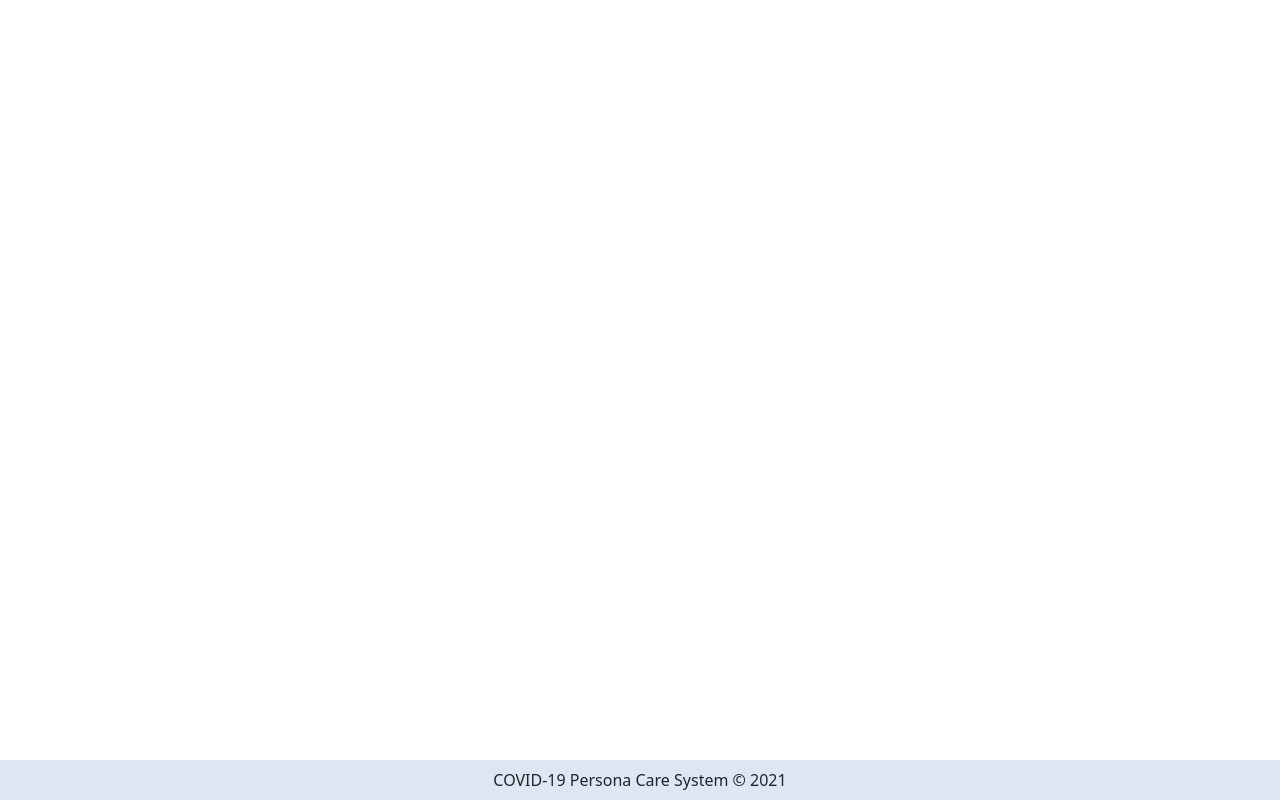
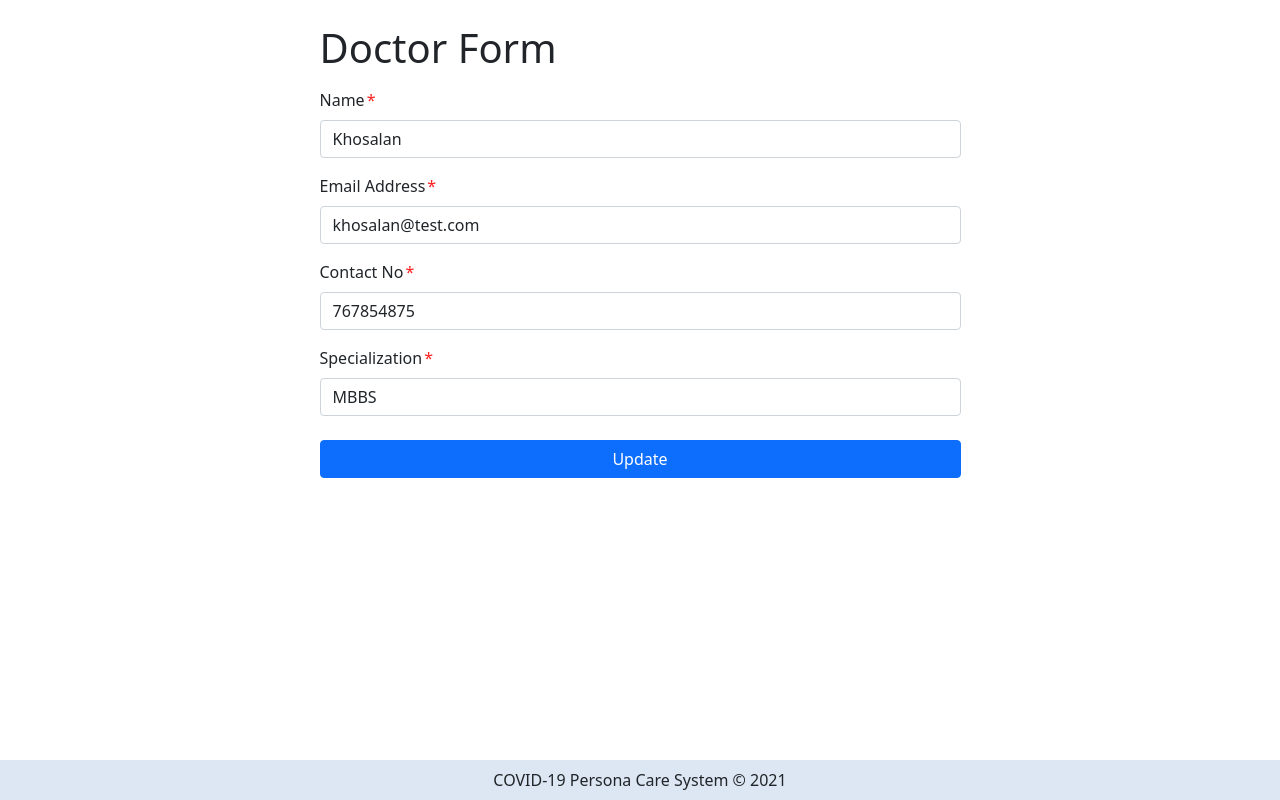
Before and after one commit to PersistentGEMS-GRP8/COVID_Persona_Care-Frontend, a React (Create React App) app: page /doctors/1 in a window 1280 px wide. Built offline with nearby package versions, Linux system fonts and the light colour scheme.

Commit message:
hospital manager dashboard with mock data and auth context

```diff
--- a/package.json
+++ b/package.json
@@ -9,6 +9,7 @@
     "axios": "^0.21.1",
     "bootstrap": "^5.0.2",
     "formik": "^2.2.9",
+    "jwt-decode": "^3.1.2",
     "lodash": "^4.17.21",
     "react": "^17.0.2",
     "react-bootstrap": "^2.0.0-beta.4",
--- a/src/App.js
+++ b/src/App.js
@@ -5,22 +5,34 @@ import { Container } from 'react-bootstrap';
 import Home from './components/Home';
 import Footer from './components/layout/footer';
 import Register from './pages/Register';
+import ManagerDashboard from './pages/ManagerDashboard';
+import RegisterDoctor from './pages/DoctorForm';
+import NotFound from './pages/NotFound';
+
+import { useAuth, AuthProvider } from './context/authContext';
 
 function App() {
   return (
-    <div>
-      <Router>
+    <Router>
+      <AuthProvider>
         <main>
-          <Container>
+          <Container fluid>
             <Switch>
               <Route exact path='/' component={Home} />
               <Route exact path='/register' component={Register} />
+              <Route
+                exact
+                path='/manager/dashboard'
+                component={ManagerDashboard}
+              />
+              <Route exact path='/doctors/:id' component={RegisterDoctor} />
+              <Route component={NotFound} />
             </Switch>
           </Container>
         </main>
         <Footer />
-      </Router>
-    </div>
+      </AuthProvider>
+    </Router>
   );
 }
 
--- /dev/null
+++ b/src/context/authContext.js
@@ -0,0 +1,100 @@
+import React, {
+  createContext,
+  useContext,
+  useEffect,
+  useState,
+  useMemo,
+} from 'react';
+import { useHistory, useLocation } from 'react-router-dom';
+import jwtDecode from 'jwt-decode';
+
+import * as userService from '../services/userService';
+
+const AuthContext = createContext({});
+
+const AuthProvider = ({ children }) => {
+  const [user, setUser] = useState(null);
+  const [error, setError] = useState(null);
+  const [loading, setLoading] = useState(false);
+  const [initialLoad, setInitialLoad] = useState(true);
+
+  const history = useHistory();
+  const location = useLocation();
+
+  const verifyJwtToken = (token) => {
+    // Checks for the validity
+    const decode = jwtDecode(token);
+    const now = new Date();
+    if (decode.exp * 1000 < now.getTime()) {
+      localStorage.removeItem('token');
+      return false;
+    }
+    return true;
+  };
+
+  useEffect(() => {
+    if (error) setError(null);
+  }, [location.pathname]);
+
+  useEffect(() => {
+    const token = localStorage.getItem('token');
+    if (!token) {
+      setInitialLoad(false);
+      return;
+    }
+
+    const isTokenValid = verifyJwtToken(token);
+    if (!isTokenValid) {
+      history.push('/login');
+      setInitialLoad(false);
+      return;
+    }
+
+    // Get current user details api call
+    // Set the user
+    // Set the route according to user role
+    setInitialLoad(false);
+  }, []);
+
+  const login = () => {
+    setLoading(true);
+    try {
+      // Login API call
+    } catch (err) {
+    } finally {
+      setLoading(false);
+    }
+  };
+
+  const signUp = async (name, email, contactNo, password) => {
+    setLoading(true);
+    const userData = { name, email, contactNo, password };
+    try {
+      const { data } = await userService.register(userData);
+      history.replace('/manager/dashboard');
+    } catch (err) {
+      if (err.response && err.response.status === 400)
+        setError(err.response.data);
+    } finally {
+      setLoading(false);
+    }
+  };
+
+  const memoedValue = useMemo(() => ({
+    user,
+    loading,
+    error,
+    login,
+    signUp,
+  }));
+
+  return (
+    <AuthContext.Provider value={memoedValue}>
+      {!initialLoad && children}
+    </AuthContext.Provider>
+  );
+};
+
+const useAuth = () => useContext(AuthContext);
+
+export { AuthProvider, useAuth };
--- /dev/null
+++ b/src/pages/DoctorForm.jsx
@@ -0,0 +1,112 @@
+import React, { useState, useEffect } from 'react';
+import { Container, Button, Row, Col } from 'react-bootstrap';
+import { Form, Formik } from 'formik';
+import * as Yup from 'yup';
+
+import TextInput from '../components/TextInput';
+import { getDoctorById, addDoctor } from '../services/doctorService';
+
+const RegisterDoctor = (props) => {
+  const initialFormValues = {
+    name: '',
+    email: '',
+    contactNo: '',
+    specialization: '',
+  };
+
+  const [isUpdate, setIsUpdate] = useState(false);
+  const [initialValues, setInitialValues] = useState(initialFormValues);
+
+  const doctorId = props.match.params.id;
+
+  useEffect(() => {
+    if (doctorId === 'new') return;
+    const doctor = getDoctorById(doctorId);
+    if (!doctor) props.history.replace('/not-found');
+    setInitialValues({
+      name: doctor.name,
+      email: doctor.email,
+      contactNo: doctor.contactNo,
+      specialization: doctor.specialization,
+    });
+    setIsUpdate(true);
+  }, []);
+
+  const validationSchema = Yup.object({
+    name: Yup.string().min(3).required('Required'),
+    email: Yup.string().email('Invalid Email Address').required('Required'),
+    contactNo: Yup.string()
+      .min(10, 'Must be atleast 10 character')
+      .max(12, 'Must be less than 12 characters')
+      .required('Required'),
+    specialization: Yup.string().required('Required'),
+  });
+
+  const submitHandler = (values) => {
+    if (isUpdate) {
+      // Call update api call
+    } else {
+      // Call Register api call
+      addDoctor({ id: Date.now().toString(), ...values });
+    }
+    props.history.push('/manager/dashboard');
+  };
+
+  return (
+    <Container className='my-4'>
+      <Row className='d-flex justify-content-center'>
+        <Col lg={7}>
+          <h1 className='mb-3'>Doctor Form</h1>
+          <Formik
+            enableReinitialize={true}
+            initialValues={initialValues}
+            validationSchema={validationSchema}
+            onSubmit={submitHandler}
+          >
+            {({ isSubmitting, errors }) => (
+              <Form>
+                <TextInput
+                  label='Name'
+                  type='text'
+                  placeholder='Name'
+                  name='name'
+                  required
+                />
+                <TextInput
+                  label='Email Address'
+                  type='email'
+                  placeholder='Email Address'
+                  name='email'
+                  required
+                />
+                <TextInput
+                  label='Contact No'
+                  type='text'
+                  placeholder='Contact No'
+                  name='contactNo'
+                  required
+                />
+
+                <TextInput
+                  label='Specialization'
+                  type='text'
+                  placeholder='Specialization'
+                  name='specialization'
+                  required
+                />
+
+                <div className='d-grid gap-2 my-4'>
+                  <Button type='submit' disabled={isSubmitting}>
+                    {isUpdate ? 'Update' : 'Register'}
+                  </Button>
+                </div>
+              </Form>
+            )}
+          </Formik>
+        </Col>
+      </Row>
+    </Container>
+  );
+};
+
+export default RegisterDoctor;
--- /dev/null
+++ b/src/pages/ManagerDashboard.jsx
@@ -0,0 +1,63 @@
+import React, { useState, useEffect } from 'react';
+import { Link } from 'react-router-dom';
+import { Table, Button, Toast } from 'react-bootstrap';
+
+import { getDoctors } from '../services/doctorService';
+
+const ManagerDashboard = () => {
+  const [doctors, setDoctors] = useState([]);
+
+  useEffect(() => {
+    setDoctors(getDoctors());
+  }, []);
+
+  const handleDelete = (doctor) => {
+    setDoctors(doctors.filter((d) => d.id !== doctor.id));
+  };
+
+  return (
+    <>
+      <Link to='/doctors/new' className='text-decoration-none'>
+        <div className='d-flex flex-row-reverse my-2'>
+          <Button variant='primary'>Register Doctor</Button>
+        </div>
+      </Link>
+      <Table bordered hover>
+        <thead>
+          <tr>
+            <th>ID</th>
+            <th>Name</th>
+            <th>E-mail</th>
+            <th>Contact No</th>
+            <th>Specialization</th>
+            <th />
+            <th />
+          </tr>
+        </thead>
+        <tbody>
+          {doctors.map((doctor) => (
+            <tr key={doctor.id}>
+              <td>{doctor.id}</td>
+              <td>{doctor.name}</td>
+              <td>{doctor.email}</td>
+              <td>{doctor.contactNo}</td>
+              <td>{doctor.specialization}</td>
+              <td>
+                <Link to={`/doctors/${doctor.id}`}>
+                  <Button variant='warning'>Update</Button>
+                </Link>
+              </td>
+              <td>
+                <Button variant='danger' onClick={() => handleDelete(doctor)}>
+                  Delete
+                </Button>
+              </td>
+            </tr>
+          ))}
+        </tbody>
+      </Table>
+    </>
+  );
+};
+
+export default ManagerDashboard;
--- /dev/null
+++ b/src/pages/NotFound.jsx
@@ -0,0 +1,7 @@
+import React from 'react';
+
+const NotFound = () => {
+  return <h1>Not Found</h1>;
+};
+
+export default NotFound;
--- a/src/pages/Register.jsx
+++ b/src/pages/Register.jsx
@@ -7,9 +7,12 @@ import _ from 'lodash';
 
 import TextInput from '../components/TextInput';
 import { register } from '../services/userService';
+import { useAuth } from '../context/authContext';
 
 const Register = () => {
-  const [error, setError] = useState(null);
+  // const [error, setError] = useState(null);
+
+  const { signUp, error, loading } = useAuth();
 
   const initialValues = {
     name: '',
@@ -34,15 +37,16 @@ const Register = () => {
   });
 
   const submitHandler = async (values, { setSubmitting }) => {
-    setError(null);
+    // setError(null);
     setSubmitting(true);
-    try {
-      await register(values);
-      console.log(values);
-    } catch (err) {
-      if (err.response && err.response.status === 400)
-        setError(err.response.data);
-    }
+    await signUp(values.name, values.email, values.contactNo, values.password);
+    // try {
+    //   await register(values);
+    //   console.log(values);
+    // } catch (err) {
+    //   if (err.response && err.response.status === 400)
+    //     setError(err.response.data);
+    // }
     setSubmitting(false);
   };
 
@@ -107,7 +111,7 @@ const Register = () => {
                 </div>
                 <div className='mb-5'>
                   Already have an Account?{' '}
-                  <Link className='text-decoration-none' to='/'>
+                  <Link className='text-decoration-none' to='/login'>
                     <span className='link-primary'>Login now</span>
                   </Link>
                 </div>
--- /dev/null
+++ b/src/services/doctorService.js
@@ -0,0 +1,39 @@
+import http from './httpService';
+import _ from 'lodash';
+
+const doctorsArray = [
+  {
+    id: 1,
+    name: 'Khosalan',
+    email: 'khosalan@test.com',
+    contactNo: '767854875',
+    specialization: 'MBBS',
+  },
+  {
+    id: 2,
+    name: 'Ann',
+    email: 'ann@test.com',
+    contactNo: '767854875',
+    specialization: 'MD',
+  },
+  {
+    id: 3,
+    name: 'Peter',
+    email: 'peter@test.com',
+    contactNo: '767854875',
+    specialization: 'MBBS',
+  },
+];
+
+export const getDoctors = () => {
+  return doctorsArray;
+};
+
+export const getDoctorById = (id) => {
+  const doctor = doctorsArray.find((doc) => doc.id == id);
+  return _.isUndefined(doctor) ? false : doctor;
+};
+
+export const addDoctor = (doctor) => {
+  doctorsArray.push(doctor);
+};
```
Also changed, not shown: 1 other file (tests, documents, lock files or other folders).
